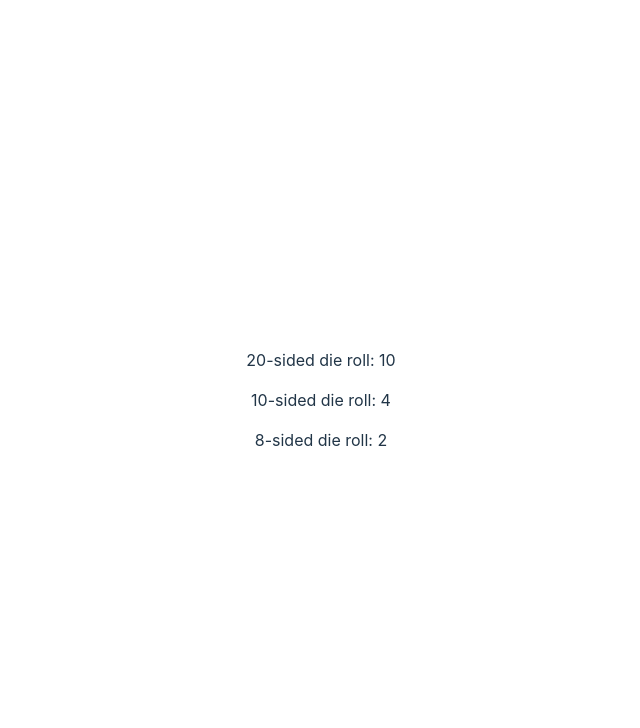
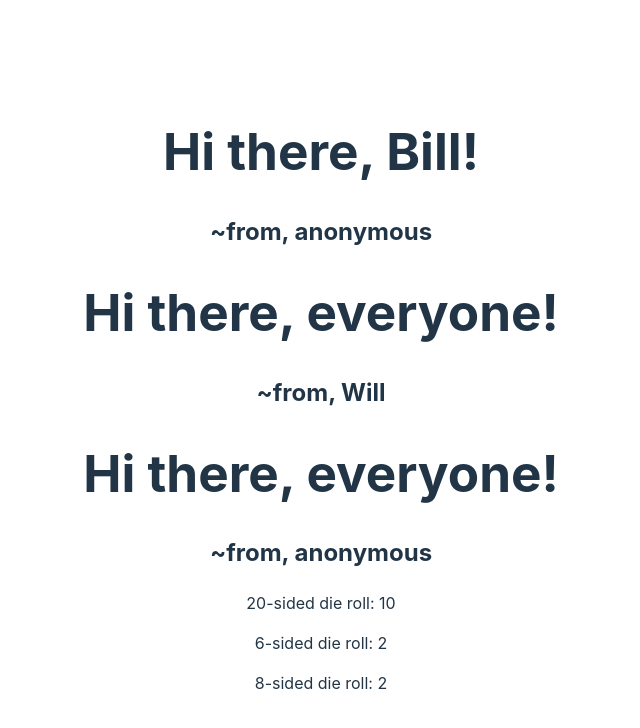
Before and after one commit to amler/first-react-app, a React (Vite) app: page / in a window 1280 px wide. Shown: the top 728 px of the page, without its empty margins (319-959 px from the left). Built offline with nearby package versions, Linux system fonts and the light colour scheme.

Commit message:
Setting a default property on React components

```diff
--- a/src/App.jsx
+++ b/src/App.jsx
@@ -5,14 +5,14 @@
 function App() {
   return (
     <div>
-      {/* <Greeter person="Bill" from="Heather"/>
-      <Greeter person="Ted!" from="Will"/> */}
+      <Greeter person="Bill"/>
+      <Greeter from="Will"/>
+      <Greeter/>
       <Die numSides={20}/>
-      <Die numSides={10}/>
+      <Die/>
       <Die numSides={8}/>
-
     </div>
-  )
+  );
 }
 
 export default App
--- a/src/Die.jsx
+++ b/src/Die.jsx
@@ -1,4 +1,4 @@
-export default function Die ({ numSides }) {
+export default function Die ({ numSides = 6 }) {
     const roll = Math.floor(Math.random() * numSides) + 1;
     return <p>{numSides}-sided die roll: {roll}</p>
 }
--- a/src/Greeter.jsx
+++ b/src/Greeter.jsx
@@ -1,9 +1,9 @@
 
-export default function Greeter ({person, from}) {
+export default function Greeter ({person="everyone", from="anonymous"}) {
     return (
         <>
             <h1>Hi there, {person}!</h1>
             <h2>~from, {from} </h2>
         </>
-    )
+    );
 }
```
